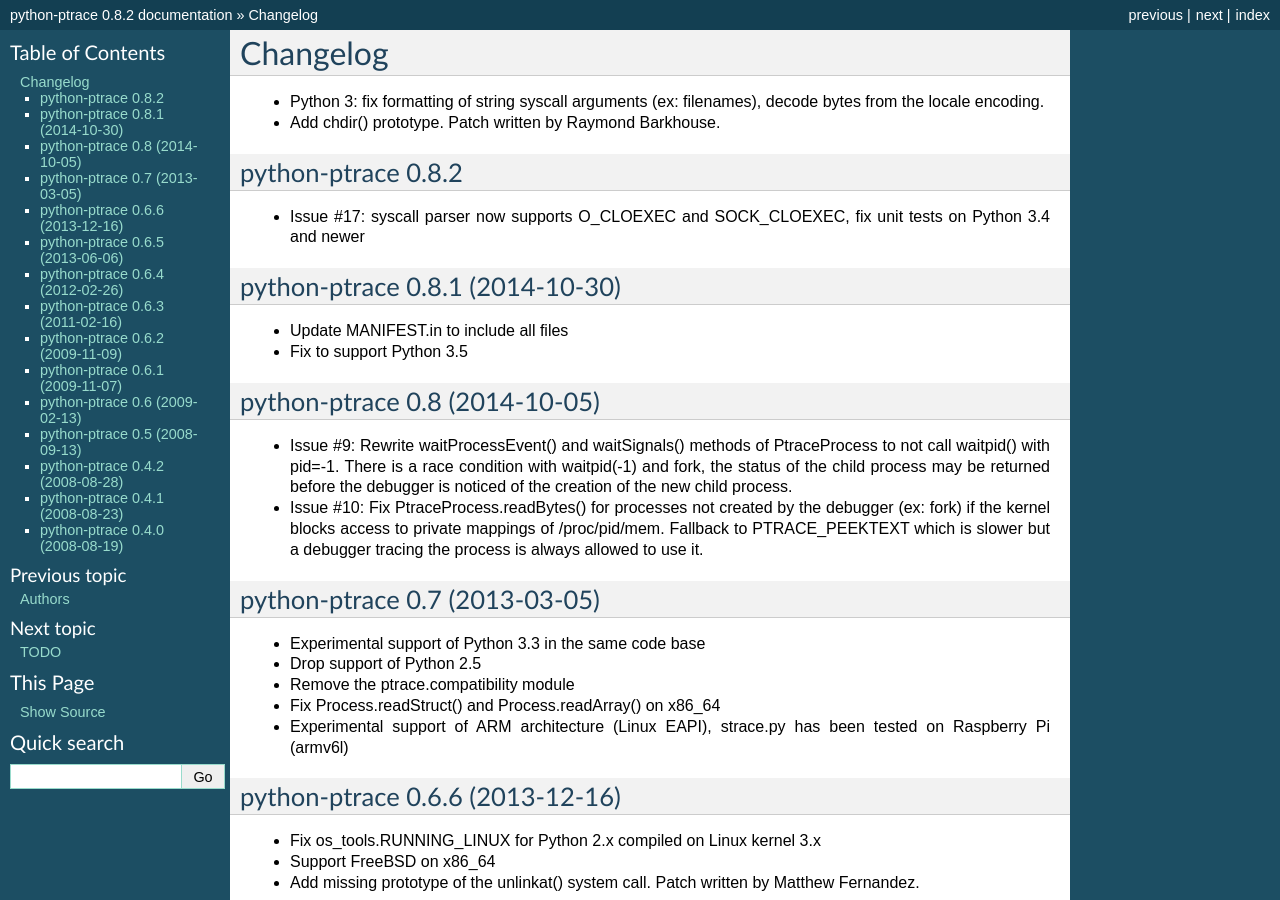
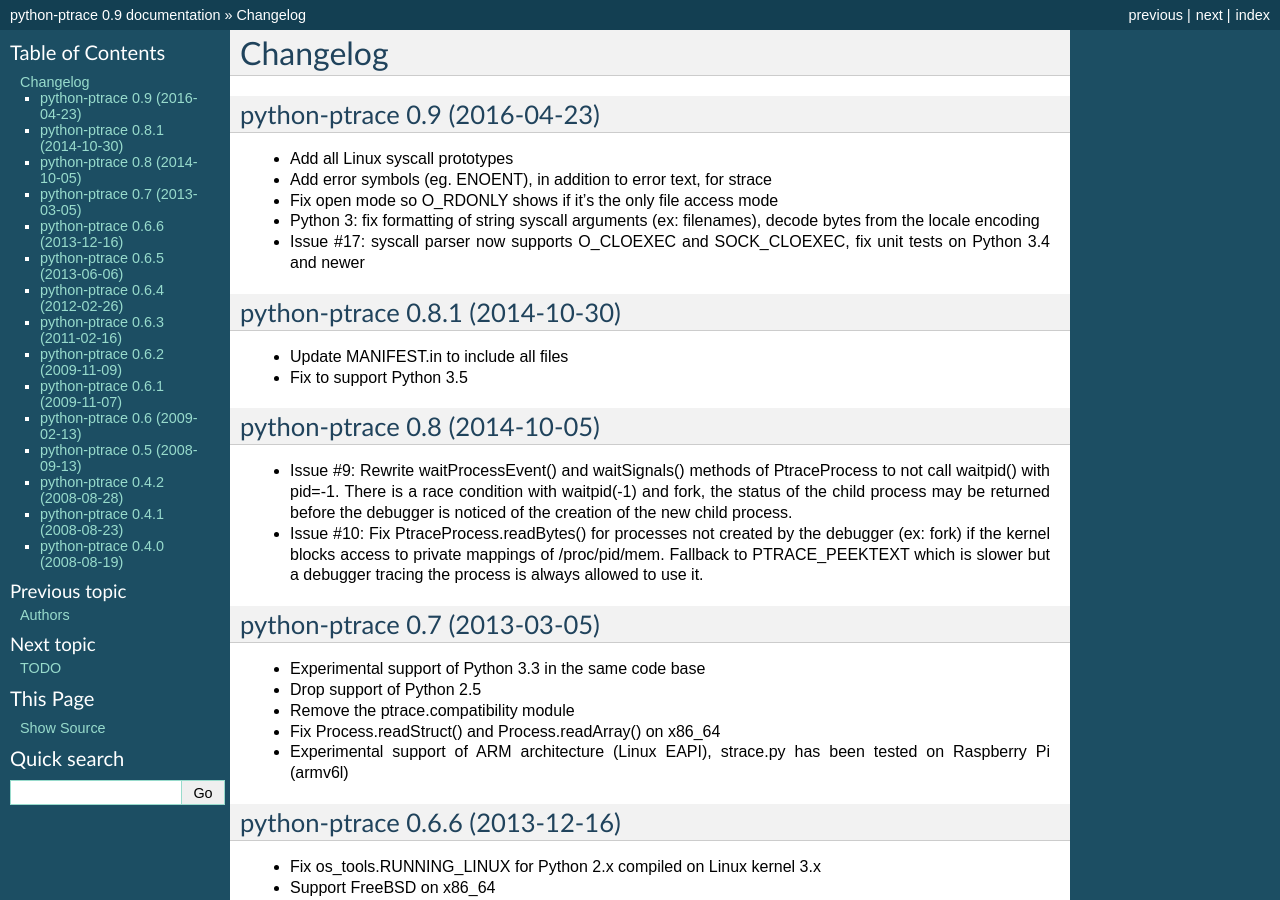
Before and after one commit to vstinner/python-ptrace, a Sphinx documentation site: the page built from doc/changelog.rst, in a window 1280 px wide and 900 px high. Built offline with Sphinx 7.4.7, drawn with Linux system fonts in a browser that asks for light colours; some of the changed text lies outside the part shown.

Commit message:
Prepare 0.9 release

```diff
--- a/doc/changelog.rst
+++ b/doc/changelog.rst
@@ -3,13 +3,14 @@
 Changelog
 =========
 
-* Python 3: fix formatting of string syscall arguments (ex: filenames), decode
-  bytes from the locale encoding.
-* Add chdir() prototype. Patch written by Raymond Barkhouse.
-
-python-ptrace 0.8.2
+python-ptrace 0.9 (2016-04-23)
 -------------------
 
+* Add all Linux syscall prototypes
+* Add error symbols (eg. ENOENT), in addition to error text, for strace
+* Fix open mode so O_RDONLY shows if it's the only file access mode
+* Python 3: fix formatting of string syscall arguments (ex: filenames), decode
+  bytes from the locale encoding
 * Issue #17: syscall parser now supports O_CLOEXEC and SOCK_CLOEXEC, fix unit
   tests on Python 3.4 and newer
 
--- a/doc/conf.py
+++ b/doc/conf.py
@@ -48,7 +48,7 @@
 # built documents.
 #
 # The short X.Y version.
-version = release = '0.8.2'
+version = release = '0.9'
 
 # The language for content autogenerated by Sphinx. Refer to documentation
 # for a list of supported languages.
--- a/ptrace/version.py
+++ b/ptrace/version.py
@@ -1,4 +1,4 @@
 PACKAGE = "python-ptrace"
-VERSION = "0.8.2"
+VERSION = "0.9"
 WEBSITE = "http://python-ptrace.readthedocs.org/"
 LICENSE = "GNU GPL v2"
```
